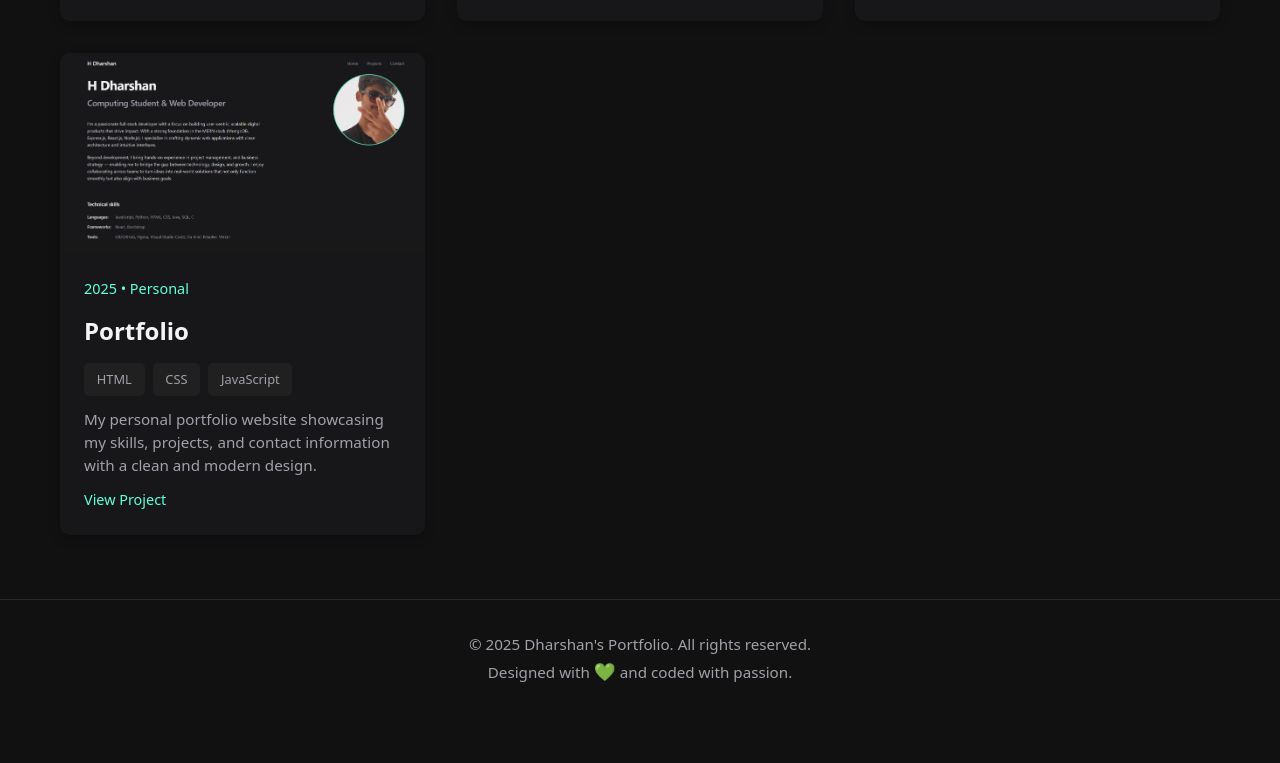
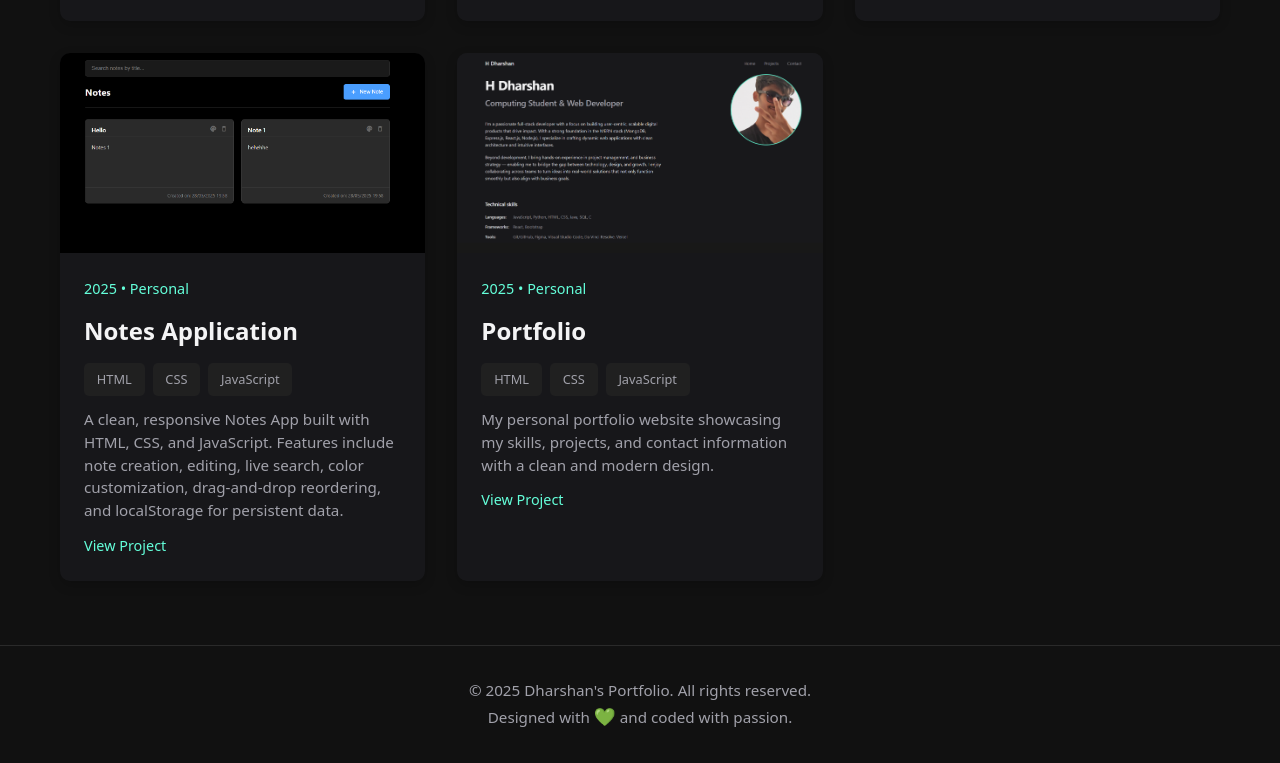
Before and after one commit to Dharshan2208/Portfolio, a plain HTML site: page projects.html in a window 1280 px wide. Shown: the part 916-1679 px from the top of the page. Before the commit the page ends 1633 px from the top, so only its background shows below. Drawn offline with Linux system fonts and the light colour scheme.

Commit message:
notes added

```diff
--- a/projects.html
+++ b/projects.html
@@ -102,7 +102,24 @@
                         <a href="https://github.com/Dharshan2208/Symbol-Classifier" class="project-link" aria-label="View Symbol Classifier project" target="_blank">View Project</a>
                     </div>
                 </div>
-
+                <div class="project-item">
+                    <div class="project-image">
+                      <img src="images/notes-app.png" alt="Notes Application project screenshot">
+                    </div>
+                    <div class="project-details">
+                      <div class="project-year-type">2025 • Personal</div>
+                      <h3 class="project-title">Notes Application</h3>
+                      <div class="project-tech">
+                        <span>HTML</span>
+                        <span>CSS</span>
+                        <span>JavaScript</span>
+                      </div>
+                      <p class="project-description">
+                        A clean, responsive Notes App built with HTML, CSS, and JavaScript. Features include note creation, editing, live search, color customization, drag-and-drop reordering, and localStorage for persistent data.
+                      </p>
+                      <a href="https://github.com/Dharshan2208/Notes" class="project-link" aria-label="View Notes Application project">View Project</a>
+                    </div>
+                  </div>
                 <div class="project-item">
                     <div class="project-image">
                         <img src="images/portfolio.png" alt="Portfolio project screenshot">
--- a/styles.css
+++ b/styles.css
@@ -161,7 +161,7 @@ nav ul li a:focus::after {
 }
 
 main h1 {
-    font-size: 2.5rem;
+    font-size: 3.5rem;
     font-weight: 700;
     color: var(--text-main);
     margin-bottom: 0.5rem;
@@ -272,8 +272,8 @@ section {
 }
 
 .profile-image {
-    width: 250px;
-    height: 250px;
+    width: 300px;
+    height: 300px;
     border-radius: 50%;
     background-color: #2a2a2a;
     border: 3px solid var(--primary-color);
@@ -281,8 +281,6 @@ section {
     align-items: center;
     justify-content: center;
     overflow: hidden;
-    margin-top: 2rem;
-    box-shadow: 0 8px 16px rgba(0, 0, 0, 0.3);
     transition: var(--transition);
 }
 
@@ -298,7 +296,7 @@ section {
 }
 
 .profile-buttons {
-    margin-top: 1.5rem;
+    margin-top: 2rem;
     display: flex;
     gap: 1rem;
     flex-wrap: wrap;
```
Also changed, not shown: index.html (+0 -1 lines), images/notes-app.png (added).
